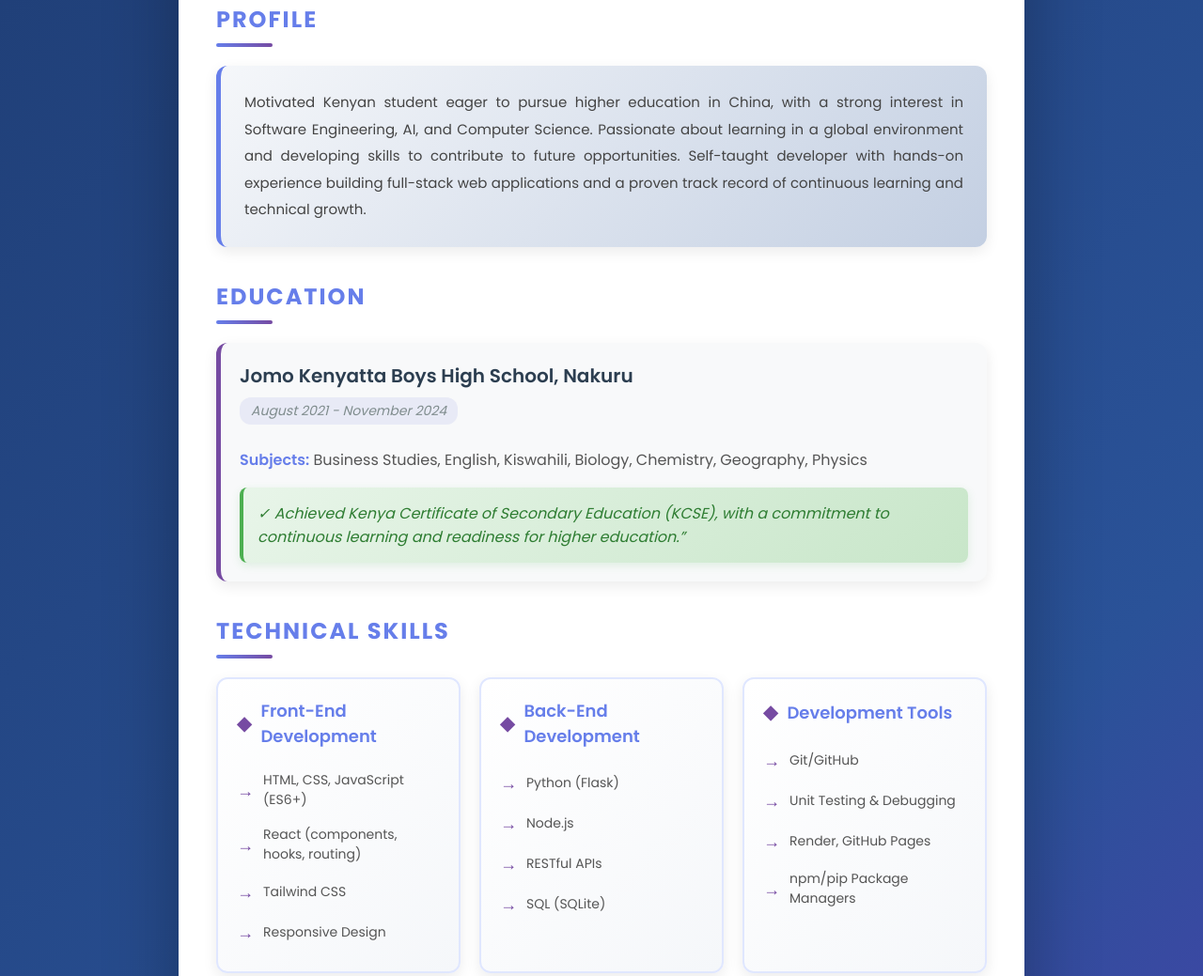
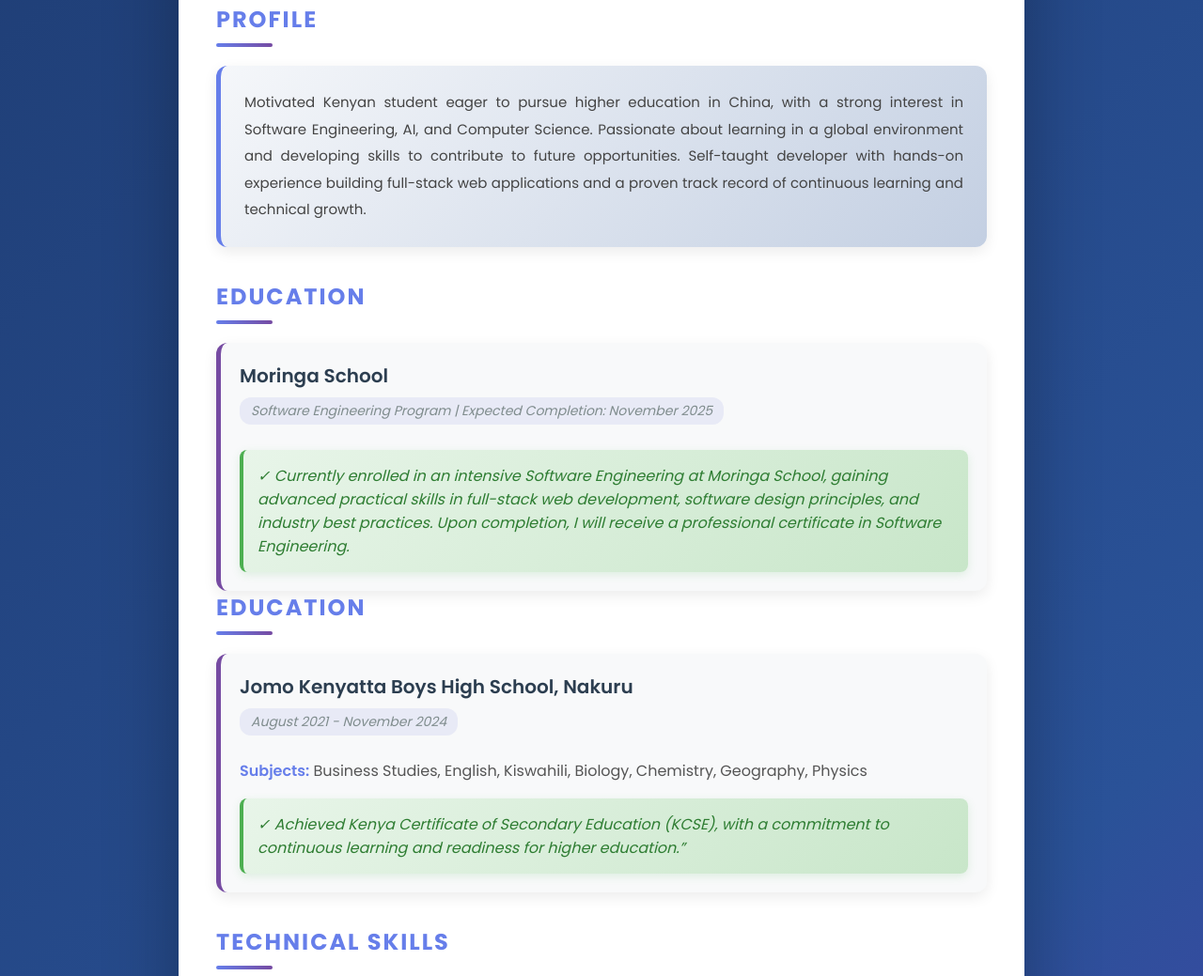
Before and after one commit to scholes572/Resume, a plain HTML site: page index.html in a window 1280 px wide. Shown: the part 411-1450 px from the top of the page at 94% size. Drawn offline with Linux system fonts and the light colour scheme.

Commit message:
Add current study Place

```diff
--- a/index.html
+++ b/index.html
@@ -38,6 +38,19 @@
                     Motivated Kenyan student eager to pursue higher education in China, with a strong interest in Software Engineering, AI, and Computer Science. Passionate about learning in a global environment and developing skills to contribute to future opportunities. Self-taught developer with hands-on experience building full-stack web applications and a proven track record of continuous learning and technical growth.
                 </p>
             </div>
+
+
+              <div class="section">
+                <h2 class="section-title">Education</h2>
+
+                <div class="education-item">
+                    <div class="school-name">Moringa School</div>
+                    <span class="period">Software Engineering Program | Expected Completion: November 2025</span>
+                    <div class="achievement" style="margin-top: 15px;">
+                        ✓ Currently enrolled in an intensive Software Engineering at Moringa School, gaining advanced practical skills in full-stack web development, software design principles, and industry best practices. Upon completion, I will receive a professional certificate in Software Engineering.
+                    </div>
+                </div>
+
 
             <div class="section">
                 <h2 class="section-title">Education</h2>
```
